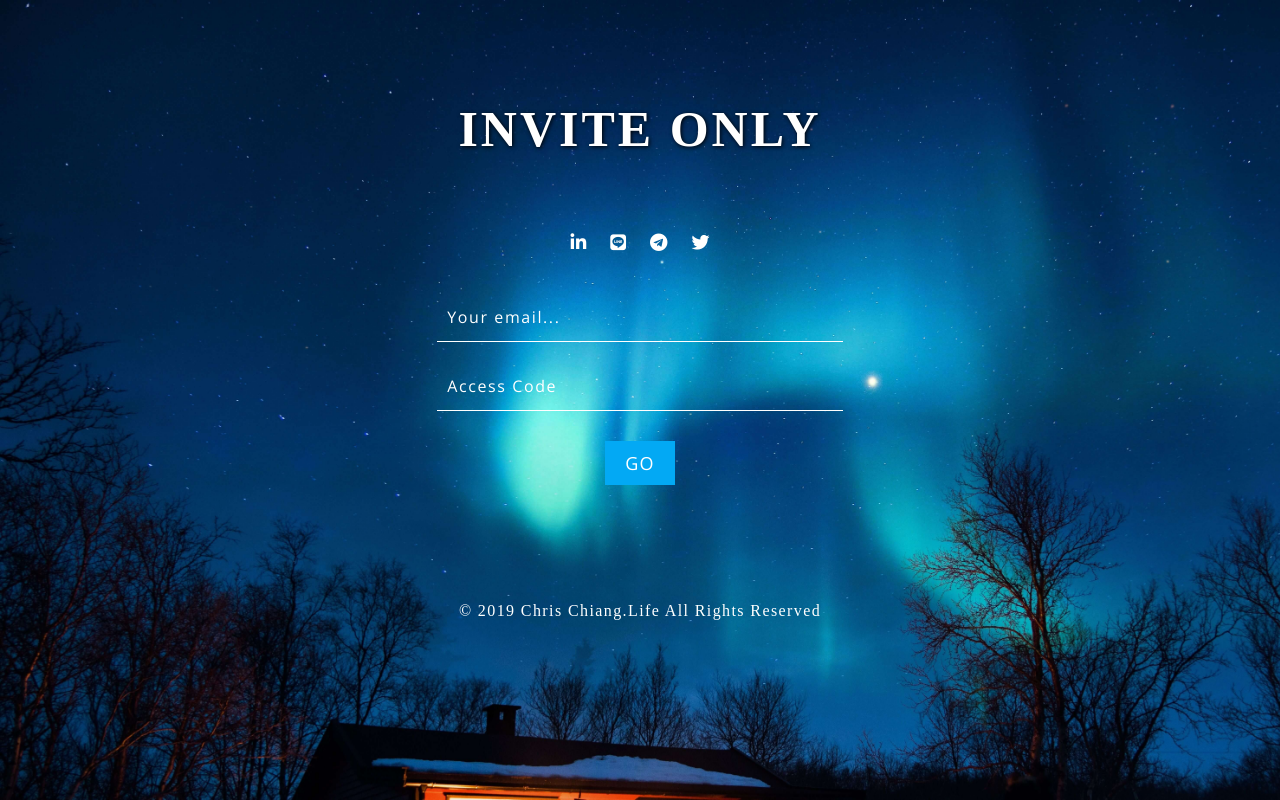
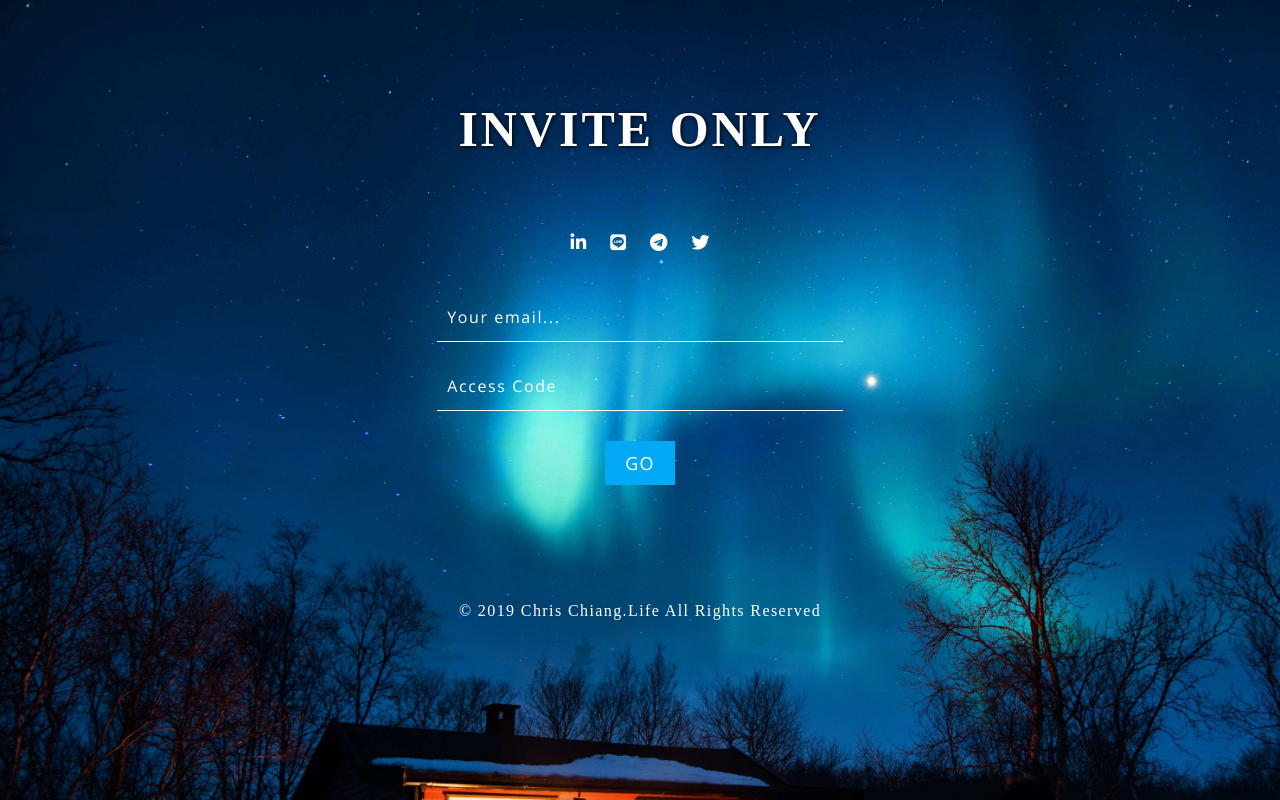
Before and after one commit to hichrislife/chrislife.github.io, a plain HTML site: page index.html in a window 1280 px wide. Drawn offline with nearby package versions, Linux system fonts and the light colour scheme; a web font is replaced by a local one.

Commit message:
access 0.33

```diff
--- a/css/style.css
+++ b/css/style.css
@@ -30,7 +30,7 @@ img{max-width:100%;}
 /****-----start-body----****/
 body{
 text-align: center;
-background: url("../images/back2.jpeg") 0px 0px no-repeat;
+background: url("../images/back.jpeg") 0px 0px no-repeat;
 background-size:cover;
 background-attachment: fixed;
 }
```
Also changed, not shown: images/back.jpeg (added).
